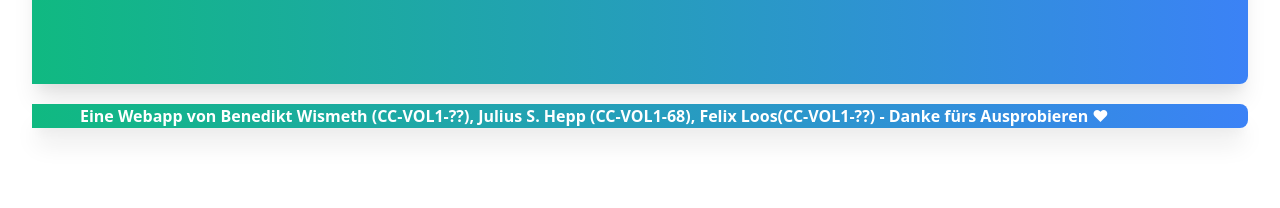
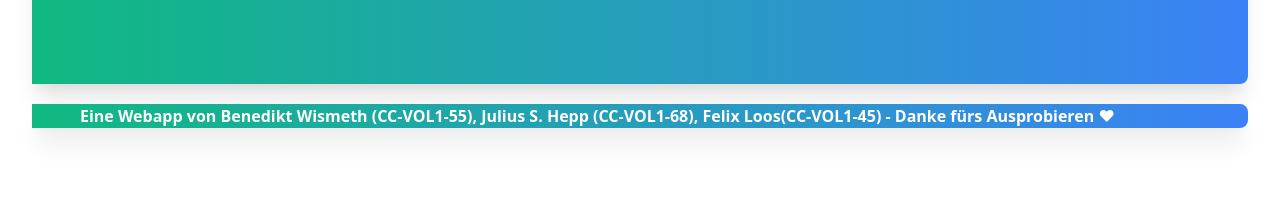
Before and after one commit to rd-hackathon/geschenkfinder, a Flask app: page / in a window 1280 px wide. Shown: the part 680-888 px from the top of the page. Run offline with Flask 2, Linux system fonts and the light colour scheme.

Commit message:
TeilnehmerIDs

```diff
--- a/templates/layout.html
+++ b/templates/layout.html
@@ -24,7 +24,7 @@
 <footer>
         <div class="max-w-7xl mx-auto sm:px-6 lg:px-8">
             <div class="bg-gradient-to-r from-green-500 to-blue-500 shadow-xl sm:rounded-r-lg">
-                <div class="mx-12 mb-20 text-l font-semibold text-white">Eine Webapp von Benedikt Wismeth (CC-VOL1-??), Julius S. Hepp (CC-VOL1-68), Felix Loos(CC-VOL1-??) - Danke fürs Ausprobieren ♥</div>
+                <div class="mx-12 mb-20 text-l font-semibold text-white">Eine Webapp von Benedikt Wismeth (CC-VOL1-55), Julius S. Hepp (CC-VOL1-68), Felix Loos(CC-VOL1-45) - Danke fürs Ausprobieren ♥</div>
             </div>
         </div>
 </footer>
```
Also changed, not shown: README.md.
